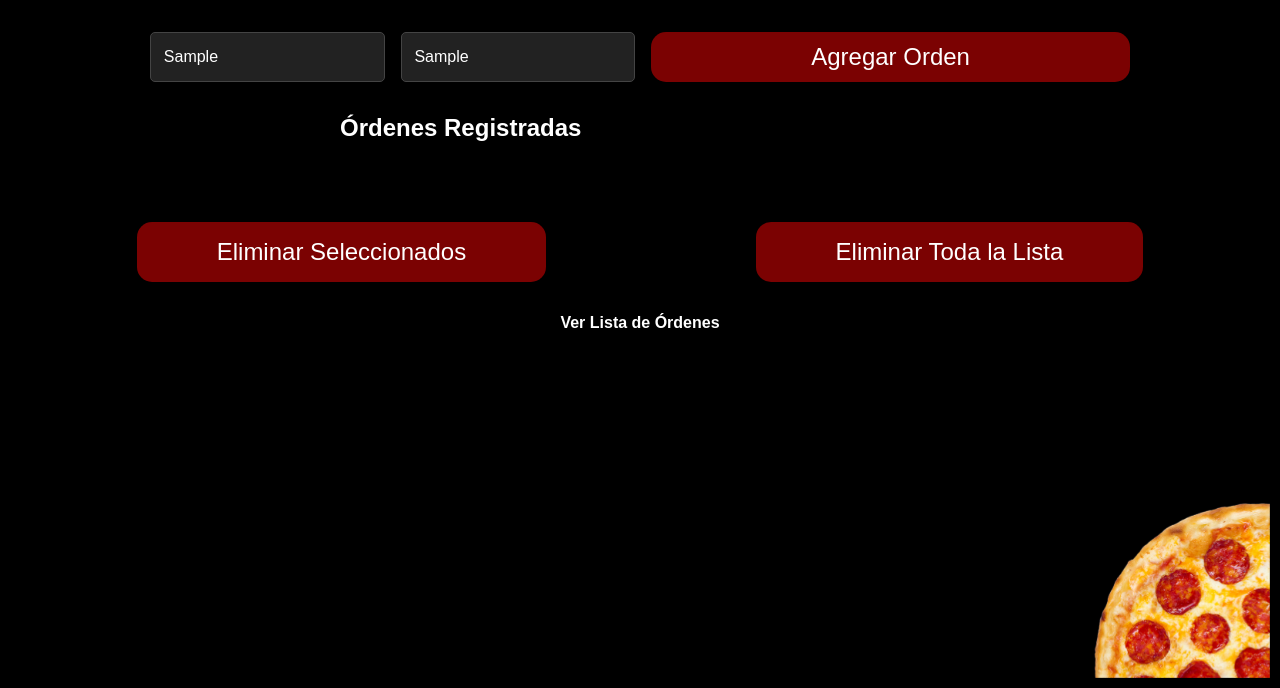
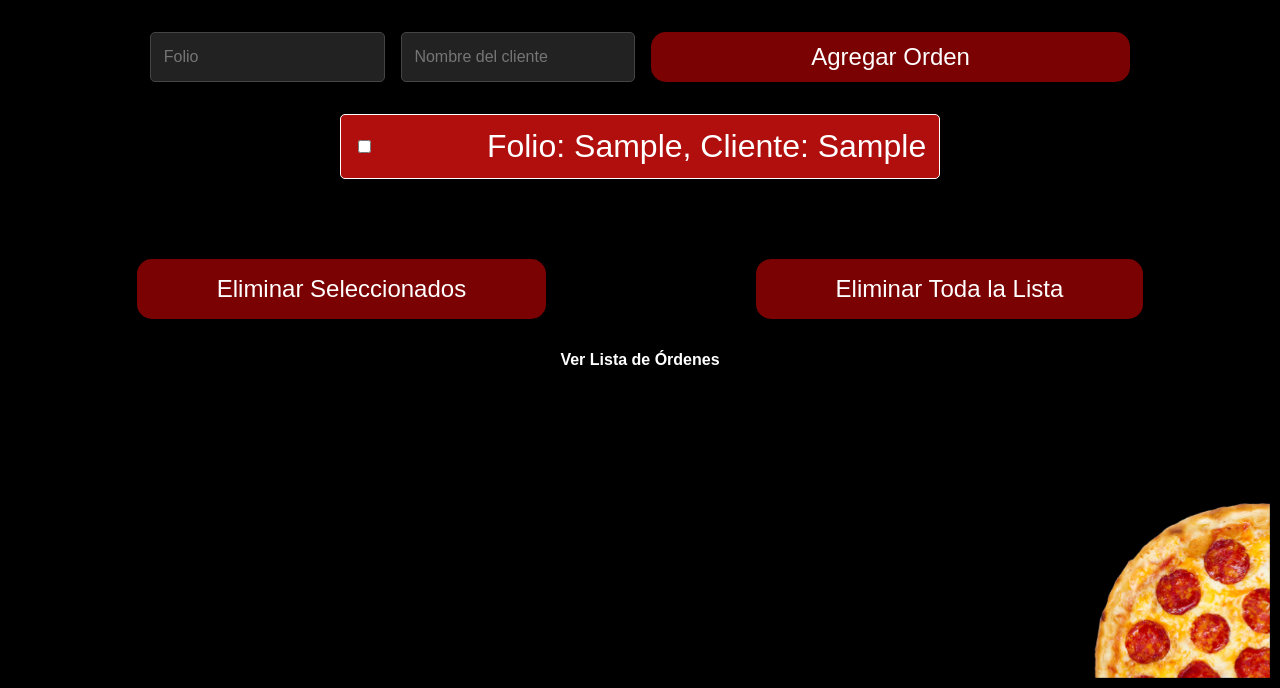
Before and after one commit to PacoDeAlba/pacodealba.github.io, a plain HTML site: page index.html in a window 1280 px wide. Both pictures are taken after typing "Sample", "Sample" into the empty fields and a click on the button "Agregar Orden". Shown: the part 112-800 px from the top of the page. Drawn offline with Linux system fonts and the light colour scheme.

Commit message:
actualizacion total

```diff
--- a/index.html
+++ b/index.html
@@ -11,14 +11,12 @@
 
 <body>
 
-    <!-- Encabezado principal -->
     <header>
-        <img src="images/logo en negro.jpg" alt="Logo" width="200">
+        <img src="images/logo en negro.jpg" alt="" width="200">
         <h1>Ingresa los datos del cliente</h1>
     </header>
 
-    <!-- Imagen de pizza en la esquina inferior derecha -->
-    <img src="images/Pizza peperoni 1-4.png" alt="Pizza" class="img-bottom-right" style="
+    <img src="images/Pizza peperoni 1-4.png" alt="Imagen de ejemplo" style="
             position: fixed;
             bottom: 10px;
             right: 10px;
@@ -27,7 +25,7 @@
             z-index: 100;
         ">
 
-    <!-- Formulario central para ingresar datos del cliente -->
+    <!-- Formulario para ingresar folio y nombre del cliente -->
     <div class="form-container">
         <input type="text" id="folio" placeholder="Folio">
         <input type="text" id="nombre" placeholder="Nombre del cliente">
@@ -39,17 +37,97 @@
         <h2>Órdenes Registradas</h2>
     </div>
 
-    <!-- Controles para eliminar órdenes -->
     <div class="controls">
         <button id="deleteSelectedBtn">Eliminar Seleccionados</button>
         <button id="deleteAllBtn">Eliminar Toda la Lista</button>
     </div>
 
-    <!-- Enlace para ir a la página de "Orden Lista" -->
     <div class="nav-link">
         <a href="orden_lista.html">Ver Lista de Órdenes</a>
     </div>
 
+    <script>
+        const addOrderBtn = document.getElementById('addOrderBtn');
+        const orderList = document.getElementById('orderList');
+        const folioInput = document.getElementById('folio');
+        const nombreInput = document.getElementById('nombre');
+        const deleteSelectedBtn = document.getElementById('deleteSelectedBtn');
+        const deleteAllBtn = document.getElementById('deleteAllBtn');
+
+        // Agregar una nueva orden al almacenamiento local
+        addOrderBtn.addEventListener('click', () => {
+            const folio = folioInput.value;
+            const nombre = nombreInput.value;
+
+            if (folio && nombre) {
+                const order = {
+                    folio,
+                    nombre,
+                    checked: false
+                };
+                let orders = JSON.parse(localStorage.getItem('orders')) || [];
+                orders.push(order);
+                localStorage.setItem('orders', JSON.stringify(orders));
+
+                folioInput.value = '';
+                nombreInput.value = '';
+
+                renderOrders();
+            }
+        });
+
+        // Renderizar las órdenes desde el almacenamiento local
+        const renderOrders = () => {
+            const orders = JSON.parse(localStorage.getItem('orders')) || [];
+            orderList.innerHTML = '';
+            orders.forEach((order, index) => {
+                const orderItem = document.createElement('div');
+                orderItem.classList.add('order-item');
+
+                // Casilla de verificación
+                const checkbox = document.createElement('input');
+                checkbox.type = 'checkbox';
+                checkbox.checked = order.checked;
+                checkbox.addEventListener('change', () => {
+                    order.checked = checkbox.checked;
+                    updateOrder(index, order);
+                });
+
+                // Texto con el folio y nombre del cliente
+                const text = document.createElement('span');
+                text.textContent = `Folio: ${order.folio}, Cliente: ${order.nombre}`;
+
+                orderItem.appendChild(checkbox);
+                orderItem.appendChild(text);
+                orderList.appendChild(orderItem);
+            });
+        };
+
+        // Actualizar la orden en el almacenamiento local
+        const updateOrder = (index, updatedOrder) => {
+            const orders = JSON.parse(localStorage.getItem('orders')) || [];
+            orders[index] = updatedOrder;
+            localStorage.setItem('orders', JSON.stringify(orders));
+        };
+
+        // Eliminar las órdenes seleccionadas
+        deleteSelectedBtn.addEventListener('click', () => {
+            let orders = JSON.parse(localStorage.getItem('orders')) || [];
+            orders = orders.filter(order => !order.checked);
+            localStorage.setItem('orders', JSON.stringify(orders));
+            renderOrders();
+        });
+
+        // Eliminar todas las órdenes
+        deleteAllBtn.addEventListener('click', () => {
+            localStorage.removeItem('orders');
+            renderOrders();
+        });
+
+        // Renderizar las órdenes al cargar la página
+        renderOrders();
+    </script>
+
 </body>
 
 </html>
```
Also changed, not shown: orden_lista.html (+27 -26 lines).
